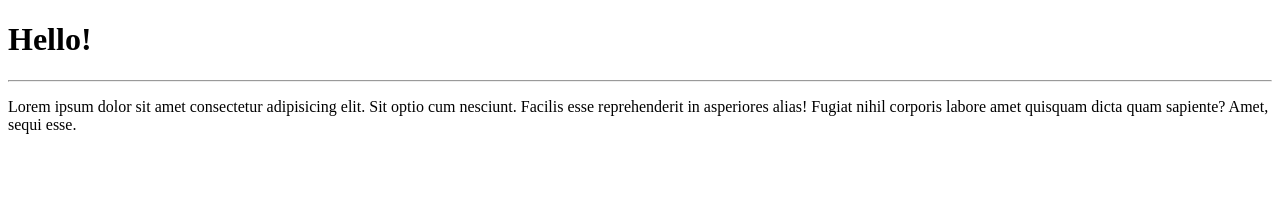
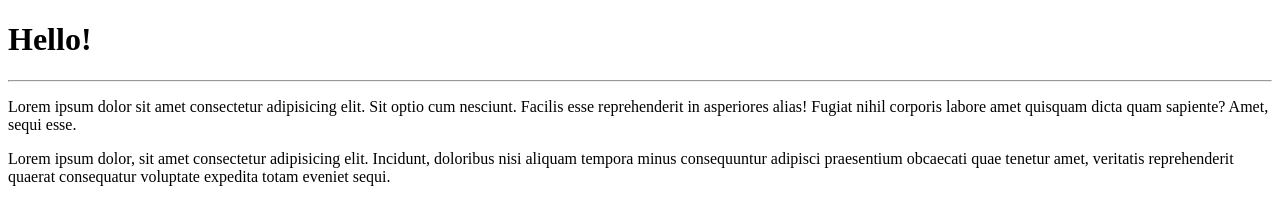
Before and after one commit to BrunoFreschi/Test-Hello, a plain HTML site: page Site-Exemplo/index.html in a window 1280 px wide. Drawn offline with Linux system fonts and the light colour scheme.

Commit message:
Adição de um novo paragrafo.

```diff
--- a/Site-Exemplo/index.html
+++ b/Site-Exemplo/index.html
@@ -9,6 +9,7 @@
     <h1>Hello!</h1>
     <hr>
     <p>Lorem ipsum dolor sit amet consectetur adipisicing elit. Sit optio cum nesciunt. Facilis esse reprehenderit in asperiores alias! Fugiat nihil corporis labore amet quisquam dicta quam sapiente? Amet, sequi esse.</p>
+    <p>Lorem ipsum dolor, sit amet consectetur adipisicing elit. Incidunt, doloribus nisi aliquam tempora minus consequuntur adipisci praesentium obcaecati quae tenetur amet, veritatis reprehenderit quaerat consequatur voluptate expedita totam eveniet sequi.</p>
 
 </body>
 </html>
```
